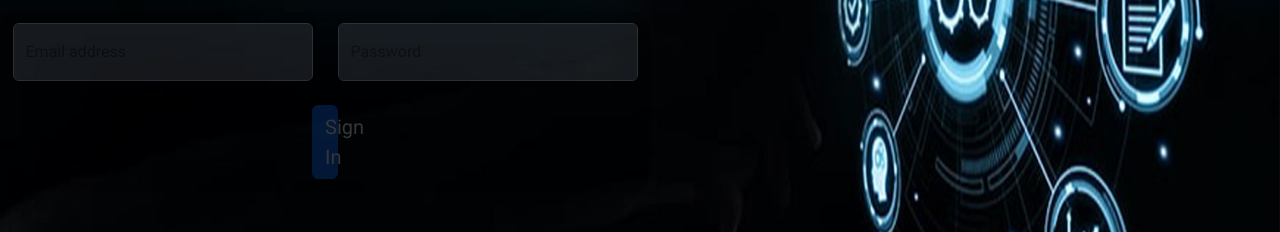
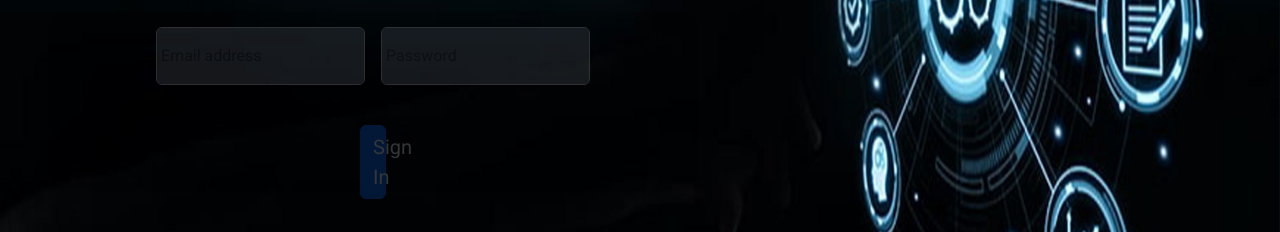
Before and after one commit to Romzaa/Web-Tec-Demo-site-Using-HTML-CSS-Bootstrap..-, a plain HTML site: page index.html in a window 1280 px wide. Shown: the part 439-671 px from the top of the page. Drawn offline with nearby package versions, Linux system fonts and the light colour scheme.

Commit message:
Update index.html

```diff
--- a/index.html
+++ b/index.html
@@ -83,15 +83,15 @@
         <div class="hero-area">
 
             <!-- Hero From -->
-            <div class="hero-form z-1 ">
-                <div class="d-flex mb-4 inputsDiv">
+           <div class="hero-form z-1 mx-5">
+                <div class="d-flex mb-4 inputsDiv w-auto p-3">
                     <div class="form-floating my-auto">
-                        <input type="email" class="form-control bg-secondary " id="floatingInput"
+                        <input type="email" class="form-control mx-2 w-auto bg-secondary " id="floatingInput"
                             placeholder="name@example.com">
                         <label for="floatingInput">Email address</label>
                     </div>
                     <div class="form-floating my-auto">
-                        <input type="password" class="form-control bg-secondary" id="floatingPassword"
+                        <input type="password" class="form-control mx-2 w-auto bg-secondary" id="floatingPassword"
                             placeholder="Password">
                         <label for="floatingPassword">Password</label>
                     </div>
@@ -311,4 +311,5 @@
     <!-- Java -->
 </body>
 
+
 </html>
```
